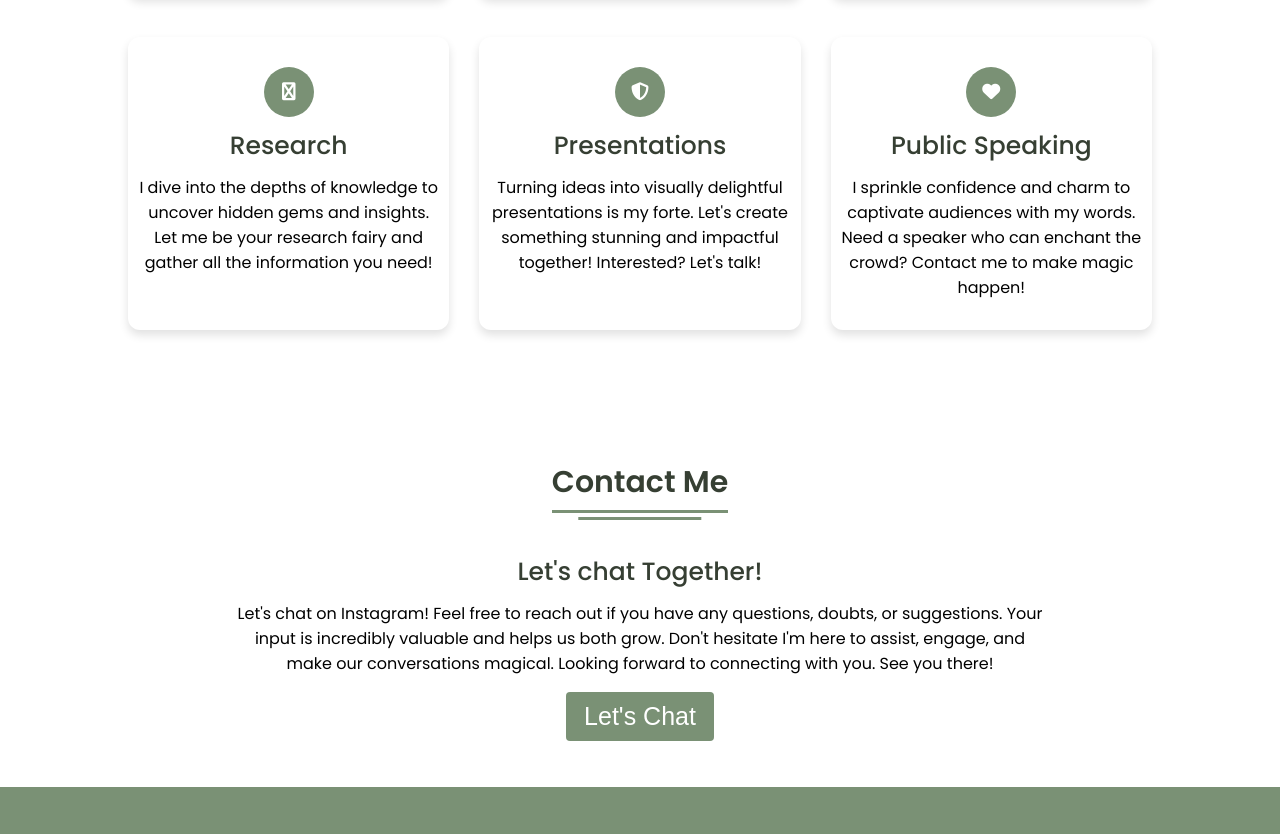
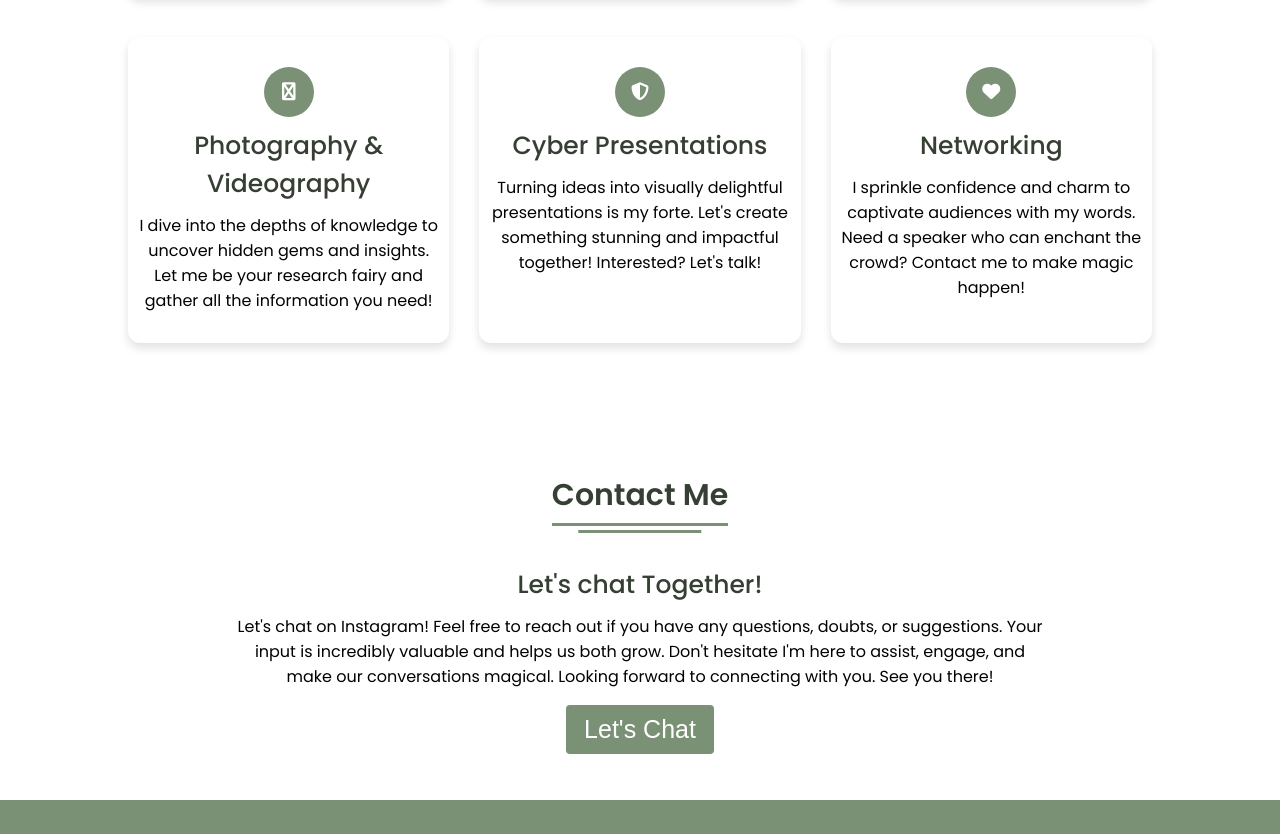
Before and after one commit to Eldarionn/Pankaj, a website: page index.html in a window 1280 px wide. Shown: the part 3243-4077 px from the top of the page. Drawn offline with Linux system fonts and the light colour scheme.

Commit message:
Update index.html

```diff
--- a/index.html
+++ b/index.html
@@ -187,7 +187,7 @@
           <div class="icon">
             <i class="fab fa-code"></i>
           </div>
-          <div class="topic">Research</div>
+          <div class="topic">Photography & Videography</div>
           <p>
             I dive into the depths of knowledge to uncover hidden gems and insights.
             Let me be your research fairy and gather all the information you need!
@@ -197,7 +197,7 @@
           <div class="icon">
             <i class="fa-solid fa-shield-halved"></i>
           </div>
-          <div class="topic">Presentations</div>
+          <div class="topic">Cyber Presentations</div>
           <p>
             Turning ideas into visually delightful presentations is my forte.
             Let's create something stunning and impactful together! Interested? Let's talk!
@@ -207,7 +207,7 @@
           <div class="icon">
             <i class="fa-solid fa-heart"></i>
           </div>
-          <div class="topic">Public Speaking</div>
+          <div class="topic">Networking</div>
           <p>
             I sprinkle confidence and charm to captivate audiences with my words.
             Need a speaker who can enchant the crowd? Contact me to make magic happen!
```
